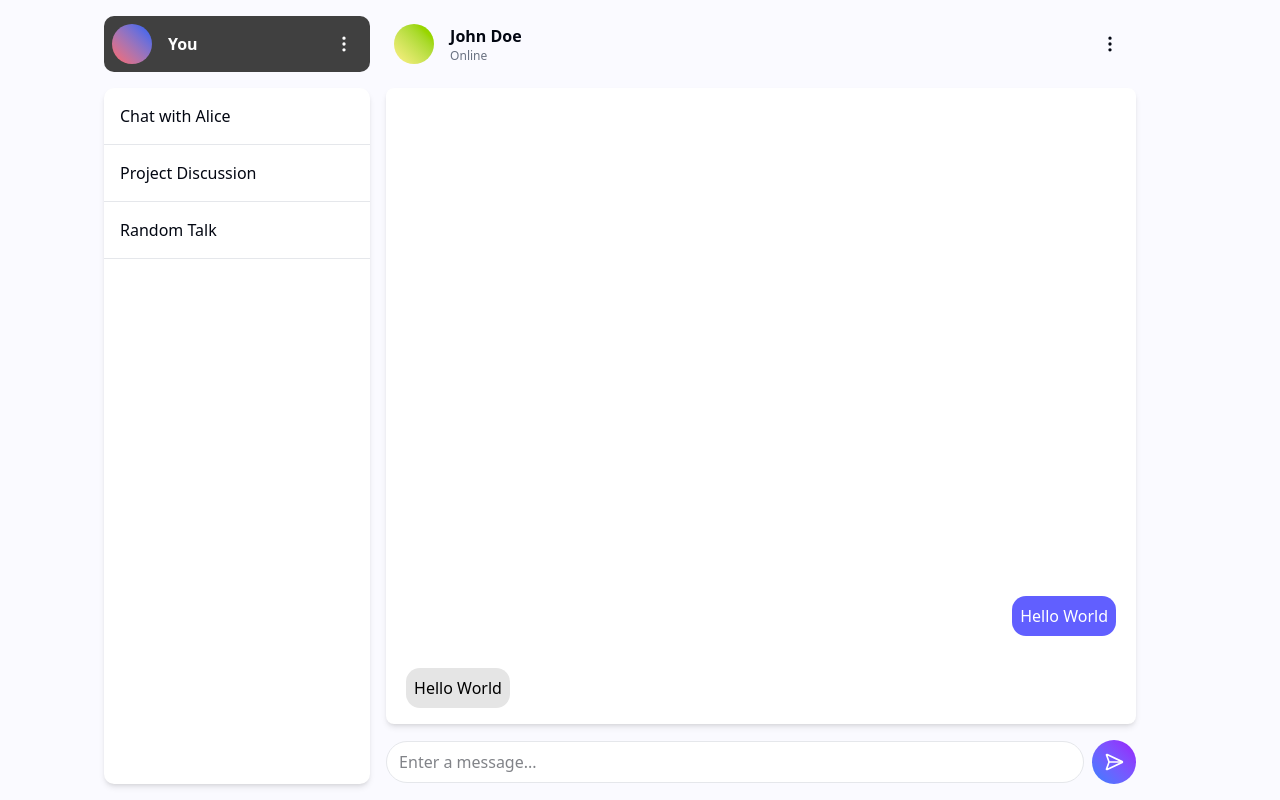
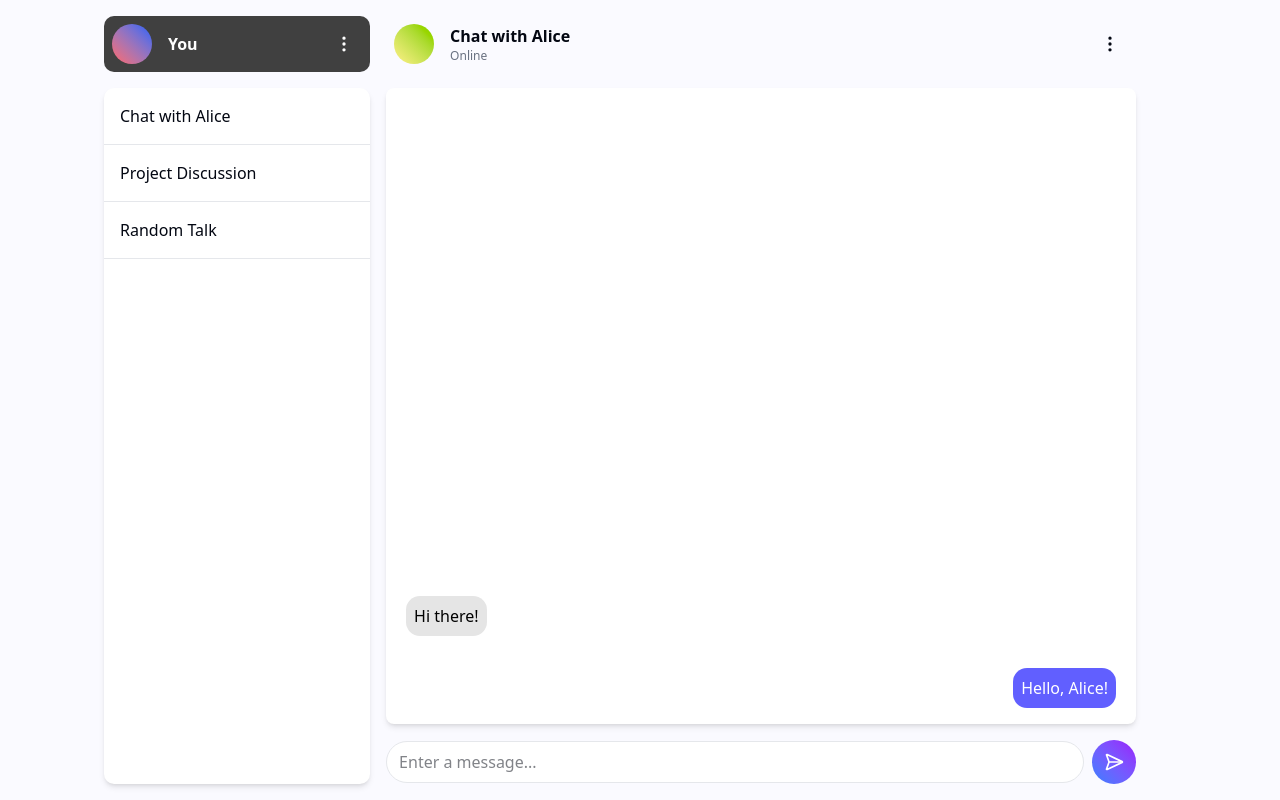
Before and after one commit to gstsdev/chat-app, a React (Vite) app: page / in a window 1280 px wide. Both pictures are taken after a click on the link "Chat with Alice". Built offline with nearby package versions, Linux system fonts and the light colour scheme.

Commit message:
feat(pages/chat): enhance chat components with props for dynamic data
- add mock chats

```diff
--- a/src/pages/chat/ChatInfoHeader.tsx
+++ b/src/pages/chat/ChatInfoHeader.tsx
@@ -6,12 +6,16 @@ import {
 } from "@/components/ui/dropdown-menu";
 import { BanIcon, EllipsisVerticalIcon } from "lucide-react";
 
-export default function ChatInfoHeader() {
+interface ChatInfoHeaderProps {
+  chatName: string;
+}
+
+export default function ChatInfoHeader({ chatName }: ChatInfoHeaderProps) {
   return (
     <div className="flex items-center gap-4 p-2 w-full">
       <div className="bg-linear-to-tr from-yellow-200 to-lime-500 rounded-full size-10"></div>
       <div>
-        <h1 className="font-semibold text-md">John Doe</h1>
+        <h1 className="font-semibold text-md">{chatName}</h1>
         <p className="text-xs text-gray-500">Online</p>
       </div>
       <div className="ml-auto">
--- a/src/pages/chat/ChatMessageHistory.tsx
+++ b/src/pages/chat/ChatMessageHistory.tsx
@@ -1,17 +1,28 @@
-export default function ChatMessageHistory() {
+import type { ChatMessage } from "@/model/Chat";
+
+interface ChatMessageHistoryProps {
+  messages?: ChatMessage[];
+}
+
+export default function ChatMessageHistory({
+  messages,
+}: ChatMessageHistoryProps) {
   return (
     <div className="bg-white rounded-md shadow-md size-full overflow-y-auto min-h-0 flex flex-col">
       <div className="h-fit mt-auto">
-        <div className="w-full py-4 px-5">
-          <div className="ml-auto p-2 rounded-xl bg-indigo-500 text-white w-fit h-fit">
-            <p>Hello World</p>
+        {messages?.map((message) => (
+          <div key={message.id} className="w-full py-4 px-5">
+            {message.sender === "You" ? (
+              <div className="ml-auto p-2 rounded-xl bg-indigo-500 text-white w-fit h-fit">
+                <p>{message.content}</p>
+              </div>
+            ) : (
+              <div className="mr-auto p-2 rounded-xl bg-neutral-200 text-black w-fit h-fit">
+                <p>{message.content}</p>
+              </div>
+            )}
           </div>
-        </div>
-        <div className="w-full py-4 px-5">
-          <div className="mr-auto p-2 rounded-xl bg-neutral-200 text-black w-fit h-fit">
-            <p>Hello World</p>
-          </div>
-        </div>
+        ))}
       </div>
     </div>
   );
--- a/src/pages/chat/index.tsx
+++ b/src/pages/chat/index.tsx
@@ -3,19 +3,47 @@ import ChatInfoHeader from "./ChatInfoHeader";
 import ChatMessageHistory from "./ChatMessageHistory";
 import ChatSidebar from "./ChatSidebar";
 import MessageForm from "./MessageForm";
-import { useState } from "react";
+import { useMemo, useState } from "react";
 import { cn } from "@/lib/utils";
+import type { Chat } from "@/model/Chat";
+
+const chats: Chat[] = [
+  {
+    id: "1",
+    name: "Chat with Alice",
+    messages: [
+      { id: "m1", sender: "Alice", content: "Hi there!" },
+      { id: "m2", sender: "You", content: "Hello, Alice!" },
+    ],
+  },
+  {
+    id: "2",
+    name: "Project Discussion",
+    messages: [
+      { id: "m1", sender: "Bob", content: "Did you finish the report?" },
+      { id: "m2", sender: "You", content: "Yes, I sent it this morning." },
+    ],
+  },
+  {
+    id: "3",
+    name: "Random Talk",
+    messages: [
+      { id: "m1", sender: "Charlie", content: "What's up?" },
+      { id: "m2", sender: "You", content: "Not much, just chilling." },
+    ],
+  },
+];
 
 export default function ChatPage() {
   const [sidebarActive, setSidebarActive] = useState(false);
 
   const [activeChatId, setActiveChatId] = useState<string | null>(null);
 
-  const chats = [
-    { id: "1", name: "Chat with Alice" },
-    { id: "2", name: "Project Discussion" },
-    { id: "3", name: "Random Talk" },
-  ];
+  const activeChat = useMemo<Chat | null>(() => {
+    return (
+      (activeChatId && chats.find((chat) => chat.id === activeChatId)) || null
+    );
+  }, [activeChatId]);
 
   return (
     <div className="flex flex-col size-full bg-[#fafaff]">
@@ -50,8 +78,8 @@ export default function ChatPage() {
             <PanelLeftDashedIcon className="size-6" />
           </button>
 
-          {activeChatId ? (
-            <ChatView />
+          {activeChat ? (
+            <ChatView chat={activeChat} />
           ) : (
             <div className="flex-1 grid items-center">
               <p className="text-center text-gray-500">
@@ -65,14 +93,14 @@ export default function ChatPage() {
   );
 }
 
-function ChatView() {
+function ChatView({ chat }: { chat: Chat }) {
   return (
     <div className="flex-1 flex flex-col gap-2">
       <div className="w-full flex mb-2">
-        <ChatInfoHeader />
+        <ChatInfoHeader chatName={chat.name} />
       </div>
       <div className="flex-1">
-        <ChatMessageHistory />
+        <ChatMessageHistory messages={chat.messages} />
       </div>
       <div className="flex-auto max-h-fit">
         <MessageForm />
```
